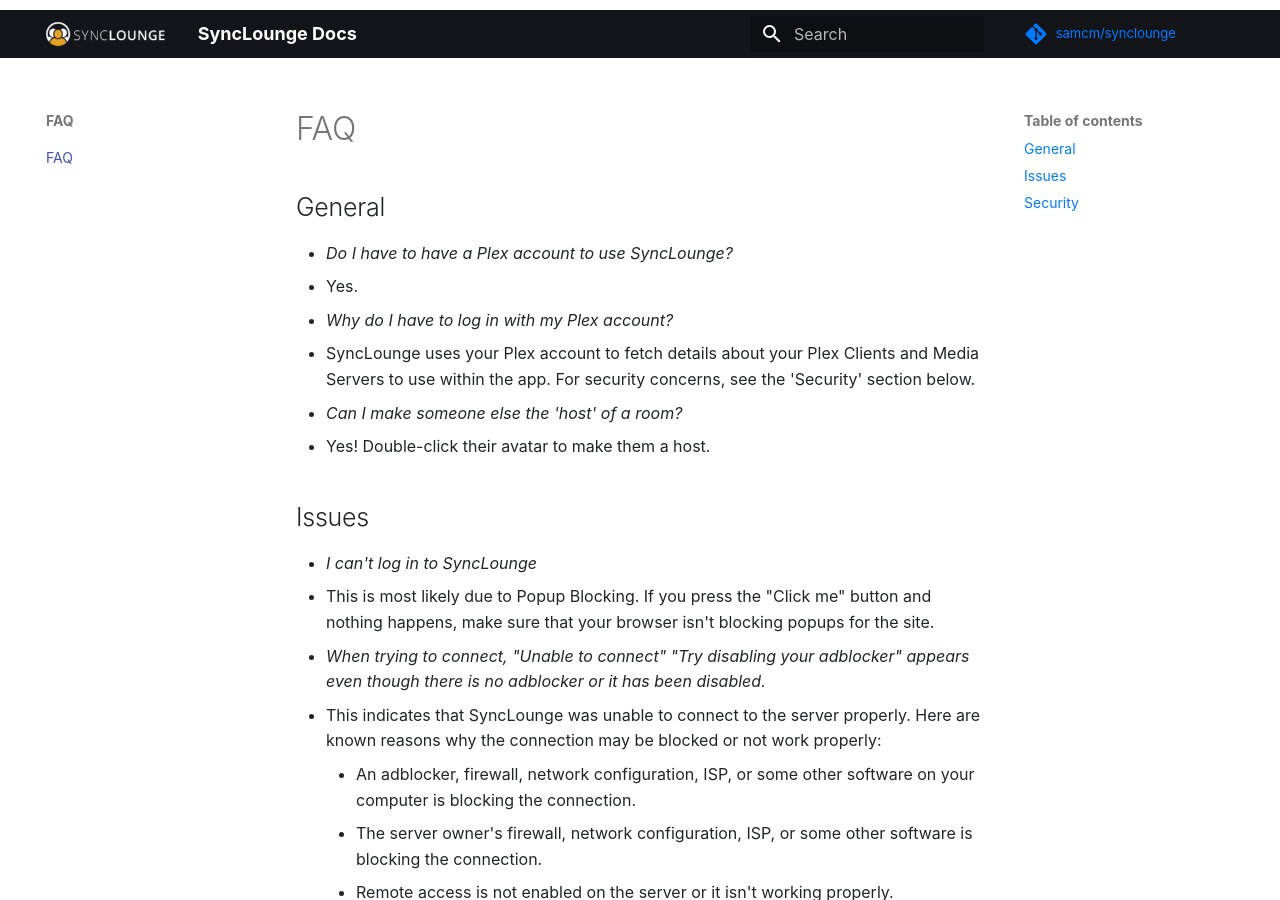
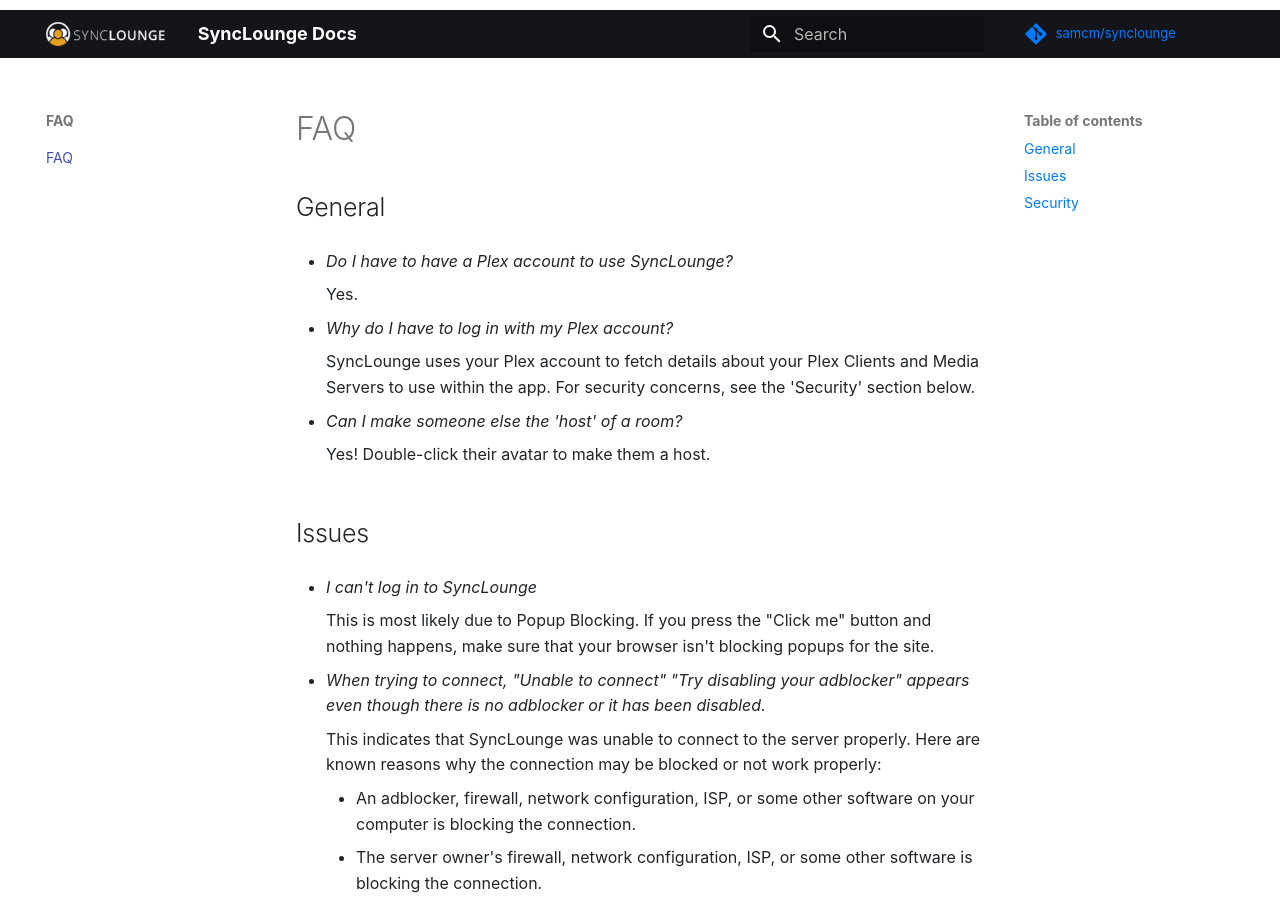
Before and after one commit to synclounge/docs.synclounge.tv, an MkDocs documentation site: the page built from docs/faq.md, in a window 1280 px wide and 900 px high. Built offline with MkDocs 1.6.1 and Material for MkDocs 9.7.7, drawn with Linux system fonts in a browser that asks for light colours; comment, search, counter and statistics services are not loaded.

Commit message:
Fix formatting on various pages

```diff
--- a/docs/faq.md
+++ b/docs/faq.md
@@ -6,50 +6,76 @@
 ## General
 
 - _Do I have to have a Plex account to use SyncLounge?_
-  - Yes.
+
+    Yes.
+
 - _Why do I have to log in with my Plex account?_
-  - SyncLounge uses your Plex account to fetch details about your Plex Clients and Media Servers to use within the app. For security concerns, see the 'Security' section below.
+
+    SyncLounge uses your Plex account to fetch details about your Plex Clients and Media Servers to use within the app. For security concerns, see the 'Security' section below.
+
 - _Can I make someone else the 'host' of a room?_
-  - Yes! Double-click their avatar to make them a host.
+
+    Yes! Double-click their avatar to make them a host.
 
 ## Issues
 
 - _I can't log in to SyncLounge_
-  - This is most likely due to Popup Blocking. If you press the "Click me" button and nothing happens, make sure that your browser isn't blocking popups for the site.
+
+    This is most likely due to Popup Blocking. If you press the "Click me" button and nothing happens, make sure that your browser isn't blocking popups for the site.
+
 - _When trying to connect, "Unable to connect" "Try disabling your adblocker" appears even though there is no adblocker or it has been disabled._
-  - This indicates that SyncLounge was unable to connect to the server properly. Here are known reasons why the connection may be blocked or not work properly:
-    - An adblocker, firewall, network configuration, ISP, or some other software on your computer is blocking the connection.
-    - The server owner's firewall, network configuration, ISP, or some other software is blocking the connection.
-    - Remote access is not enabled on the server or it isn't working properly.
+
+    This indicates that SyncLounge was unable to connect to the server properly. Here are known reasons why the connection may be blocked or not work properly:
+
+      - An adblocker, firewall, network configuration, ISP, or some other software on your computer is blocking the connection.
+      - The server owner's firewall, network configuration, ISP, or some other software is blocking the connection.
+      - Remote access is not enabled on the server or it isn't working properly.
+
 - _Client X isn't working!_
-  - If you use the Plex Desktop app, you may encounter issues. Try the original [Plex Media Player application](https://forums.plex.tv/t/plex-media-player/120475/100) for Windows and MacOS. Scroll down to the newest to download.
-  - If the site is running using SSL (HTTPS), due to the way some of the Plex clients have been made they can only operate using HTTP. If the site allows for HTTP use, like the [hosted Synclounge does](http://app.synclounge.tv/) then try that to see if it will work.
-  - If you are using the new Plex Player, Plex changed the way it operates. Try changing back to the "old player" and see if it works.
-  - SyncLounge tries to maintain support as many clients as possible. However, changes to implementation on Plex's or the client's side can cause them to no longer work properly.
+
+    If you use the Plex Desktop app, you may encounter issues. Try the original [Plex Media Player application](https://forums.plex.tv/t/plex-media-player/120475/100) for Windows and MacOS. Scroll down to the newest to download.
+
+    If the site is running using SSL (HTTPS), due to the way some of the Plex clients have been made they can only operate using HTTP. If the site allows for HTTP use, like the [hosted Synclounge does](http://app.synclounge.tv/) then try that to see if it will work.
+
+    If you are using the new Plex Player, Plex changed the way it operates. Try changing back to the "old player" and see if it works.
+
+    SyncLounge tries to maintain support as many clients as possible. However, changes to implementation on Plex's or the client's side can cause them to no longer work properly.
+
 - _Someone in my room is getting "the quota has been exceeded" error_
-  - Lower the bitrate (aka streaming quality) on the client.
+
+    Lower the bitrate (aka streaming quality) on the client.
 
 If any of the above don't answer your question or address your issue, check the [Issue Tracker](https://github.com/samcm/synclounge/issues) and [Discord](https://discord.gg/fKQB3yt) to see if your issue has been reported already. If not, let us know!
 
 ## Security
 
 - _Won't you have access to my username, password?_
-  - No. SyncLounge uses Plex's OAuth to log in, so your username and password are never seen by SyncLounge.
+
+    No. SyncLounge uses Plex's OAuth to log in, so your username and password are never seen by SyncLounge.
+
 - _Won't you have access to my Plex Account?_
-  - All details provided by Plex are stored client side (in your browser). Absolutely none of your **confidential** data is sent to our server. You can verify this by inspecting the Network tab within Chrome developer tools. If you would like, you can [host SyncLounge yourself](/self-hosted/getting-started/).
+
+    All details provided by Plex are stored client side (in your browser). Absolutely none of your **confidential** data is sent to our server. You can verify this by inspecting the Network tab within Chrome developer tools. If you would like, you can [host SyncLounge yourself](/self-hosted/getting-started/).
+
 - _What is sent then?_
-  - When you've connected to a SyncLounge room, a few details are sent back and forth to the SyncLounge Server to enable syncing. The data sent contains the following:
-    - Plex Username
-    - Plex User Thumbnail URL
-    - Content playing title (Eg. Lord of the Rings: The Fellowship of the Ring)
-    - Current timestamp (Eg. 00:35:02)
-    - Maximum timestamp (Eg. 03:48:18)
+
+    When you've connected to a SyncLounge room, a few details are sent back and forth to the SyncLounge Server to enable syncing. The data sent contains the following:
+
+      - Plex Username
+      - Plex User Thumbnail URL
+      - Content playing title (Eg. Lord of the Rings: The Fellowship of the Ring)
+      - Current timestamp (Eg. 00:35:02)
+      - Maximum timestamp (Eg. 03:48:18)
       - Host content ratingKey
       - Host machineIdentifier
-    - Playerstate (Eg. paused, stopped, playing)
-    - Client response time (Ping time between you and your Plex Client)
-  - SL Server address, SL Server Room and SL Server Room Password are sent to the WebApp when you join a room to create shortened invite links.
+      - Playerstate (Eg. paused, stopped, playing)
+      - Client response time (Ping time between you and your Plex Client)
+      - SL Server address, SL Server Room and SL Server Room Password are sent to the WebApp when you join a room to create shortened invite links.
+
 - _What about the public server provided by SyncLounge? Is my data safe?_
-  - As noted above, SyncLounge gets none of your **confidential** data and we log absolutely nothing to disk. Data is kept within the room instance until you leave or the server restarts. We have enabled SSL on our public servers but if privacy is a concern for you we strongly suggest [running your own server](/self-hosted/getting-started/).
+
+    As noted above, SyncLounge gets none of your **confidential** data and we log absolutely nothing to disk. Data is kept within the room instance until you leave or the server restarts. We have enabled SSL on our public servers but if privacy is a concern for you we strongly suggest [running your own server](/self-hosted/getting-started/).
+
 - _Speaking of SSL, why isn't the site served over HTTPS?_
-  - By default SyncLounge is served via HTTP. While we do offer HTTPS, doing so forces modern browsers in to blocking all HTTP connections. This effectively stops all communication with some Plex Clients that only operate using HTTP.
+
+    By default SyncLounge is served via HTTP. While we do offer HTTPS, doing so forces modern browsers in to blocking all HTTP connections. This effectively stops all communication with some Plex Clients that only operate using HTTP.
```
Also changed, not shown: docs/contributing/contributing.md (+8 -3 lines), docs/contributing/documentation-guidelines.md (+6 -4 lines), docs/contributing/donating.md (+6 -6 lines), 1 other file.
